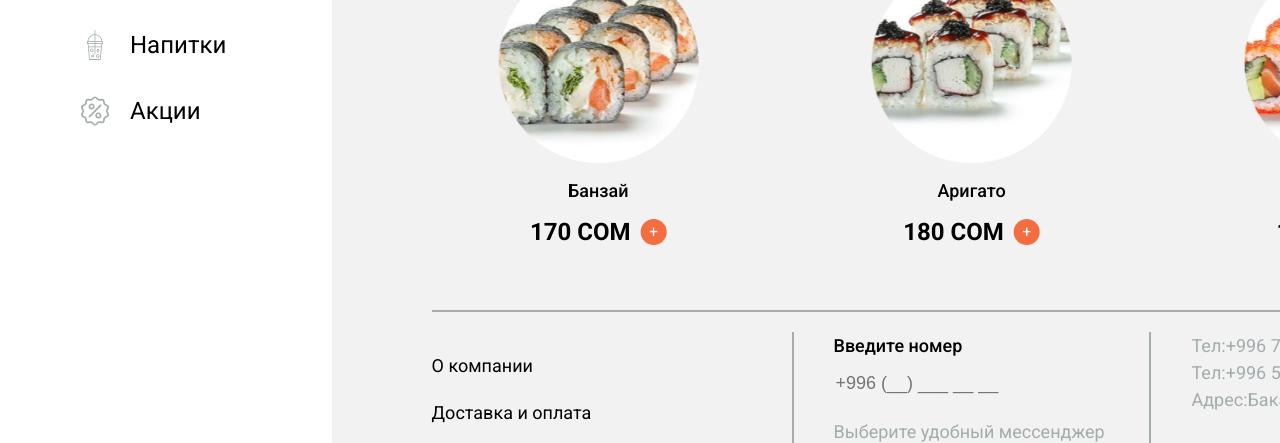
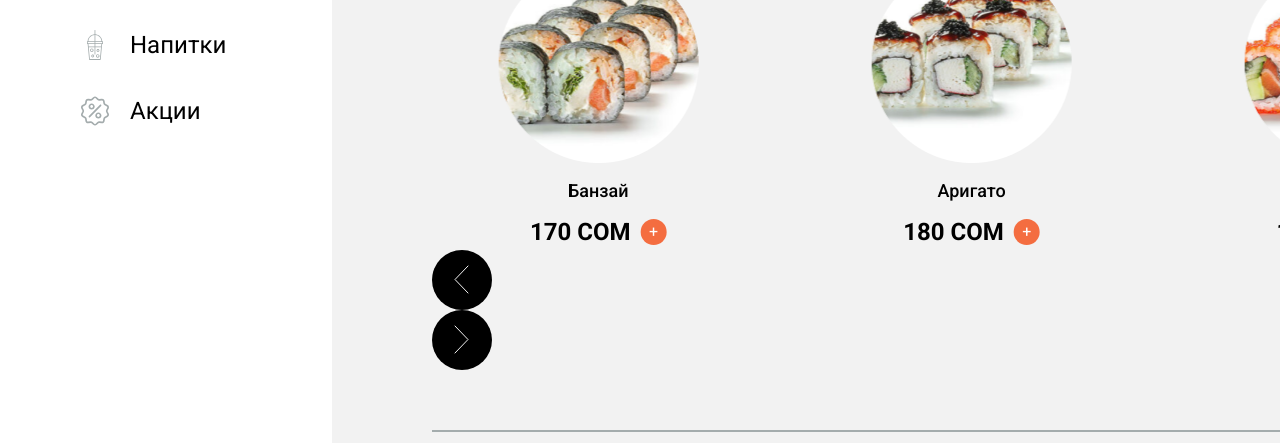
Before and after one commit to AidaGube/Romsem, a plain HTML site: page product-cart.html in a window 1280 px wide. Shown: the part 745-1188 px from the top of the page. Drawn offline with nearby package versions, Linux system fonts and the light colour scheme.

Commit message:
recommed

```diff
--- a/js/slider.js
+++ b/js/slider.js
@@ -32,7 +32,7 @@ const swiper3 = new Swiper('.recommend__slider', {
   speed: 800,
 
   navigation: {
-    nextEl: '.swiper-button-next',
-    prevEl: '.swiper-button-prev',
+    nextEl: '.recommend__button-next',
+    prevEl: '.recommend__button-prev',
   },
 });
--- a/product-cart.html
+++ b/product-cart.html
@@ -215,6 +215,7 @@
 
           <section class="recommend">
             <h3 class="recommend__title">Рекомендуем к этому товару</h3>
+            <div class="recommend__slider-wrapper">
               <div class="recommend__slider">
                 <div class="swiper-wrapper">
                   <div class="swiper-slide">
@@ -249,14 +250,42 @@
                       </div>
                     </div>
                   </div>
+                </div>
+              </div>
+
+              <button class="recommend__button-next">
+                <svg
+                  width="15"
+                  height="29"
+                  viewBox="0 0 15 29"
+                  fill="none"
+                  xmlns="http://www.w3.org/2000/svg"
+                >
+                  <path
+                    d="M14 1L1 14.5L14 28"
+                    stroke="#F2F2F2"
+                    stroke-linecap="round"
+                  />
+                </svg>
+              </button>
+              <button class="recommend__button-prev">
+                <svg
+                  width="15"
+                  height="29"
+                  viewBox="0 0 15 29"
+                  fill="none"
+                  xmlns="http://www.w3.org/2000/svg"
+                >
+                  <path
+                    d="M1 1L14 14.5L1 28"
+                    stroke="#F2F2F2"
+                    stroke-linecap="round"
+                  />
+                </svg>
+              </button>
+            </div>
 
 
-
-
-
-
-              </div>
-            </div>
           </section>
         </main>
         <footer class="footer">
@@ -352,6 +381,5 @@
     <script src="https://unpkg.com/swiper@7/swiper-bundle.min.js"></script>
 
     <script src="./js/slider.js"></script>
-
   </body>
 </html>
--- a/scss/pages/_product-cart.scss
+++ b/scss/pages/_product-cart.scss
@@ -87,7 +87,7 @@
       color: $text-black;
     }
     &__button {
-      @include flex(center,center);
+      @include flex(center, center);
     }
     &__price {
       @include font(24px, 700);
@@ -96,7 +96,7 @@
     }
 
     &__price + span {
-      @include flex(center,center);
+      @include flex(center, center);
       width: 26px;
       height: 26px;
       border-radius: 50%;
@@ -104,4 +104,17 @@
       color: $text-white;
     }
   }
+
+  &__button-next,
+  &__button-prev {
+    @include flex(center, center);
+    width: 60px;
+    height: 60px;
+    border-radius: 50%;
+    background-color: $bg-black;
+    border: none;
+    cursor: pointer;
+    outline: none;
+  }
+
 }
```
Also changed, not shown: css/index.css, 1 other file. Lines whose indentation alone changed are shown as unchanged.
